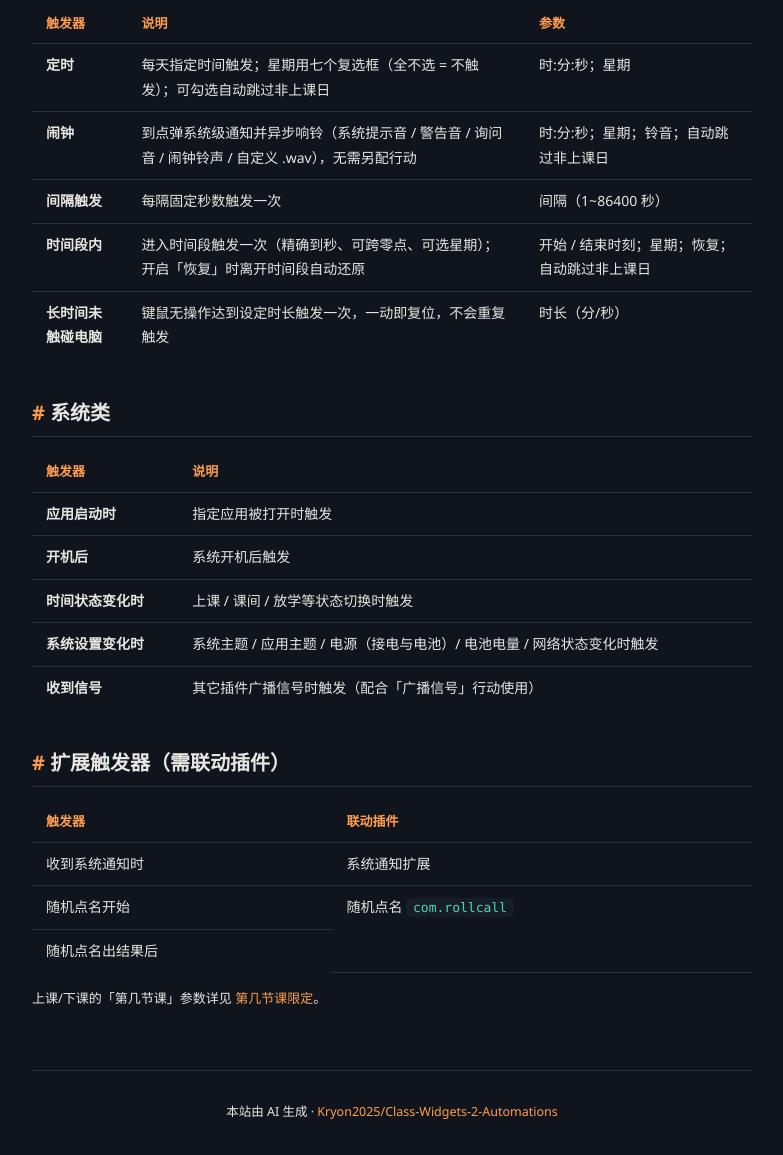
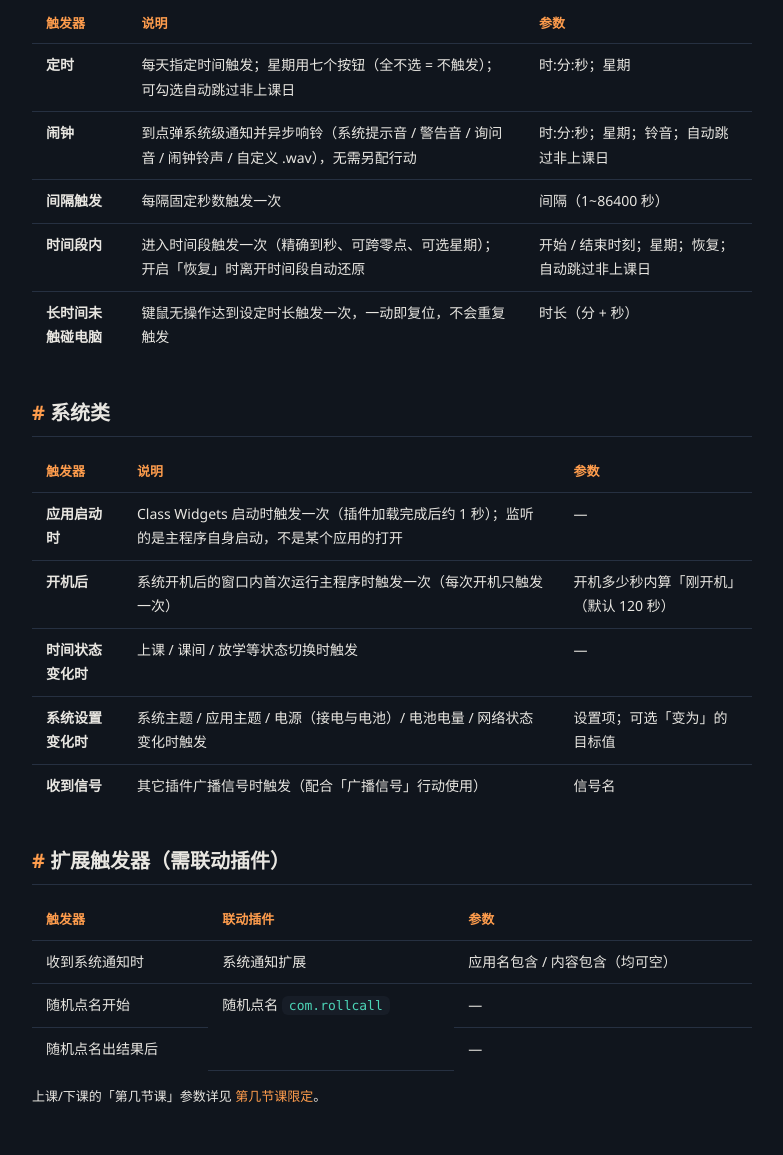
Before and after one commit to Kryon2025/Class-Widgets-2-Automations, a plain HTML site: page docs/triggers.html in a window 1280 px wide. Shown: the part 784-1939 px from the top of the page, without its empty margins (254-1037 px from the left). Drawn offline with Linux system fonts and the light colour scheme.

Commit message:
docs: 3.4.0 口径细化（内置/扩展拆分）并修正行动与条件事实错误
- 数量口径补齐「内置 + 扩展」：触发器 18 = 15 内置 + 3 扩展、条件 19 = 17 内置 + 2 扩展、行动 22 = 18 内置 + 4 扩展（README 三个小节标题、首页特性段、触发器/行动页 meta-bar）
- actions.html：确认/取消弹窗按 3.4.0 实现重写（RinUI、最多 6 个按钮、每按钮跳转目标与背景/文字色、倒计时、「N 秒后自动按…」）；电源补注销/睡眠/休眠；音量补四种模式；打开系统设置页/主题切换补全选项与范围
- triggers.html：系统类与扩展表补「参数」列；「应用启动时」纠正为监听主程序自身启动（原写「指定应用被打开」是错的）；「开机后」补窗口参数；星期控件更正为七个按钮；空闲时长写明「分 + 秒」
- README：系统设置条件改为判断系统状态（主题/电源/电池/网络）；打开系统设置页、主题切换、电源、音量四行按实现补全

```diff
--- a/docs/triggers.html
+++ b/docs/triggers.html
@@ -58,33 +58,33 @@
     <div class="table-wrap"><table>
       <thead><tr><th>触发器</th><th>说明</th><th>参数</th></tr></thead>
       <tbody>
-        <tr><td><strong>定时</strong></td><td>每天指定时间触发；星期用七个复选框（全不选 = 不触发）；可勾选自动跳过非上课日</td><td>时:分:秒；星期</td></tr>
+        <tr><td><strong>定时</strong></td><td>每天指定时间触发；星期用七个按钮（全不选 = 不触发）；可勾选自动跳过非上课日</td><td>时:分:秒；星期</td></tr>
         <tr><td><strong>闹钟</strong></td><td>到点弹系统级通知并异步响铃（系统提示音 / 警告音 / 询问音 / 闹钟铃声 / 自定义 .wav），无需另配行动</td><td>时:分:秒；星期；铃音；自动跳过非上课日</td></tr>
         <tr><td><strong>间隔触发</strong></td><td>每隔固定秒数触发一次</td><td>间隔（1~86400 秒）</td></tr>
         <tr><td><strong>时间段内</strong></td><td>进入时间段触发一次（精确到秒、可跨零点、可选星期）；开启「恢复」时离开时间段自动还原</td><td>开始 / 结束时刻；星期；恢复；自动跳过非上课日</td></tr>
-        <tr><td><strong>长时间未触碰电脑</strong></td><td>键鼠无操作达到设定时长触发一次，一动即复位，不会重复触发</td><td>时长（分/秒）</td></tr>
+        <tr><td><strong>长时间未触碰电脑</strong></td><td>键鼠无操作达到设定时长触发一次，一动即复位，不会重复触发</td><td>时长（分 + 秒）</td></tr>
       </tbody>
     </table></div>
 
     <h2 id="system">系统类</h2>
     <div class="table-wrap"><table>
-      <thead><tr><th>触发器</th><th>说明</th></tr></thead>
+      <thead><tr><th>触发器</th><th>说明</th><th>参数</th></tr></thead>
       <tbody>
-        <tr><td><strong>应用启动时</strong></td><td>指定应用被打开时触发</td></tr>
-        <tr><td><strong>开机后</strong></td><td>系统开机后触发</td></tr>
-        <tr><td><strong>时间状态变化时</strong></td><td>上课 / 课间 / 放学等状态切换时触发</td></tr>
-        <tr><td><strong>系统设置变化时</strong></td><td>系统主题 / 应用主题 / 电源（接电与电池）/ 电池电量 / 网络状态变化时触发</td></tr>
-        <tr><td><strong>收到信号</strong></td><td>其它插件广播信号时触发（配合「广播信号」行动使用）</td></tr>
+        <tr><td><strong>应用启动时</strong></td><td>Class Widgets 启动时触发一次（插件加载完成后约 1 秒）；监听的是主程序自身启动，不是某个应用的打开</td><td>—</td></tr>
+        <tr><td><strong>开机后</strong></td><td>系统开机后的窗口内首次运行主程序时触发一次（每次开机只触发一次）</td><td>开机多少秒内算「刚开机」（默认 120 秒）</td></tr>
+        <tr><td><strong>时间状态变化时</strong></td><td>上课 / 课间 / 放学等状态切换时触发</td><td>—</td></tr>
+        <tr><td><strong>系统设置变化时</strong></td><td>系统主题 / 应用主题 / 电源（接电与电池）/ 电池电量 / 网络状态变化时触发</td><td>设置项；可选「变为」的目标值</td></tr>
+        <tr><td><strong>收到信号</strong></td><td>其它插件广播信号时触发（配合「广播信号」行动使用）</td><td>信号名</td></tr>
       </tbody>
     </table></div>
 
     <h2 id="ext">扩展触发器（需联动插件）</h2>
     <div class="table-wrap"><table>
-      <thead><tr><th>触发器</th><th>联动插件</th></tr></thead>
+      <thead><tr><th>触发器</th><th>联动插件</th><th>参数</th></tr></thead>
       <tbody>
-        <tr><td>收到系统通知时</td><td>系统通知扩展</td></tr>
-        <tr><td>随机点名开始</td><td rowspan="2">随机点名 <code>com.rollcall</code></td></tr>
-        <tr><td>随机点名出结果后</td></tr>
+        <tr><td>收到系统通知时</td><td>系统通知扩展</td><td>应用名包含 / 内容包含（均可空）</td></tr>
+        <tr><td>随机点名开始</td><td rowspan="2">随机点名 <code>com.rollcall</code></td><td>—</td></tr>
+        <tr><td>随机点名出结果后</td><td>—</td></tr>
       </tbody>
     </table></div>
 
```
Also changed, not shown: docs/actions.html (+9 -8 lines), docs/index.html (+1 -1 lines), 1 other file.
